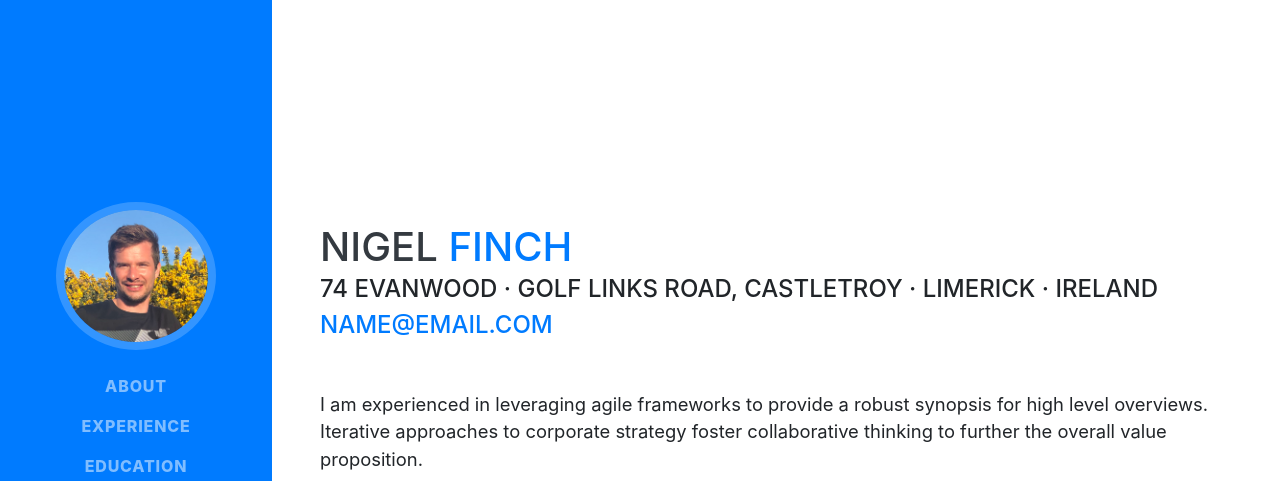
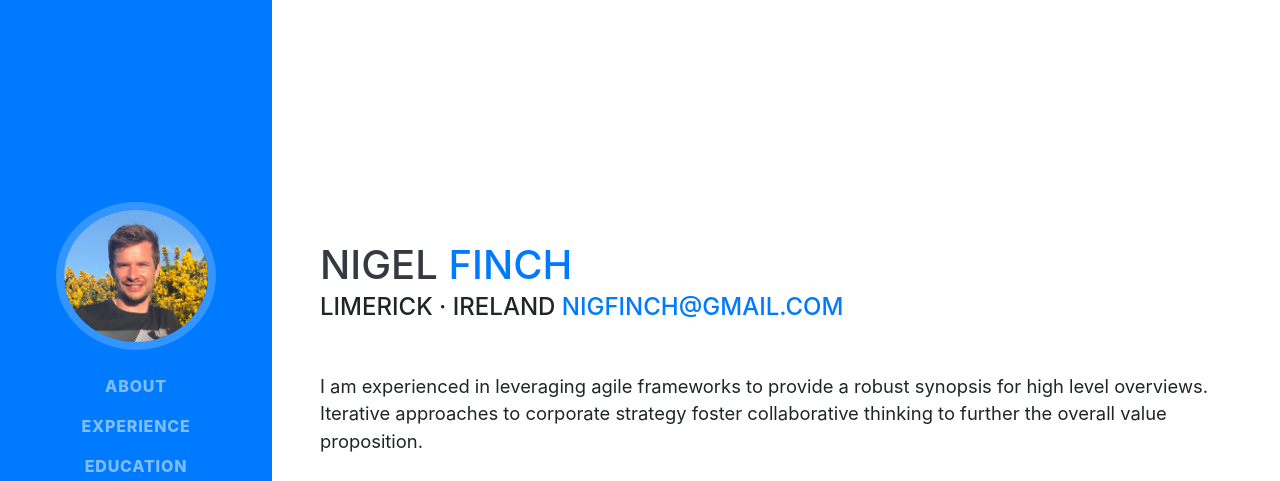
Before and after one commit to nigfinch/cv, a website with bundled scripts: page index.html in a window 1280 px wide. Shown: the top 481 px of the page. Built offline with nearby package versions, Linux system fonts and the light colour scheme; a web font is replaced by a local one.

Commit message:
text changes

```diff
--- a/index.html
+++ b/index.html
@@ -66,8 +66,8 @@
         <h1 class="mb-0">Nigel
           <span class="text-primary">Finch</span>
         </h1>
-        <div class="subheading mb-5">74 Evanwood · Golf Links Road, Castletroy · Limerick · Ireland
-          <a href="mailto:name@email.com">name@email.com</a>
+        <div class="subheading mb-5">Limerick · Ireland
+          <a href="mailto:name@email.com">nigfinch@gmail.com</a>
         </div>
         <p class="lead mb-5">I am experienced in leveraging agile frameworks to provide a robust synopsis for high level overviews. Iterative approaches to corporate strategy foster collaborative thinking to further the overall value proposition.</p>
         <div class="social-icons">
```
